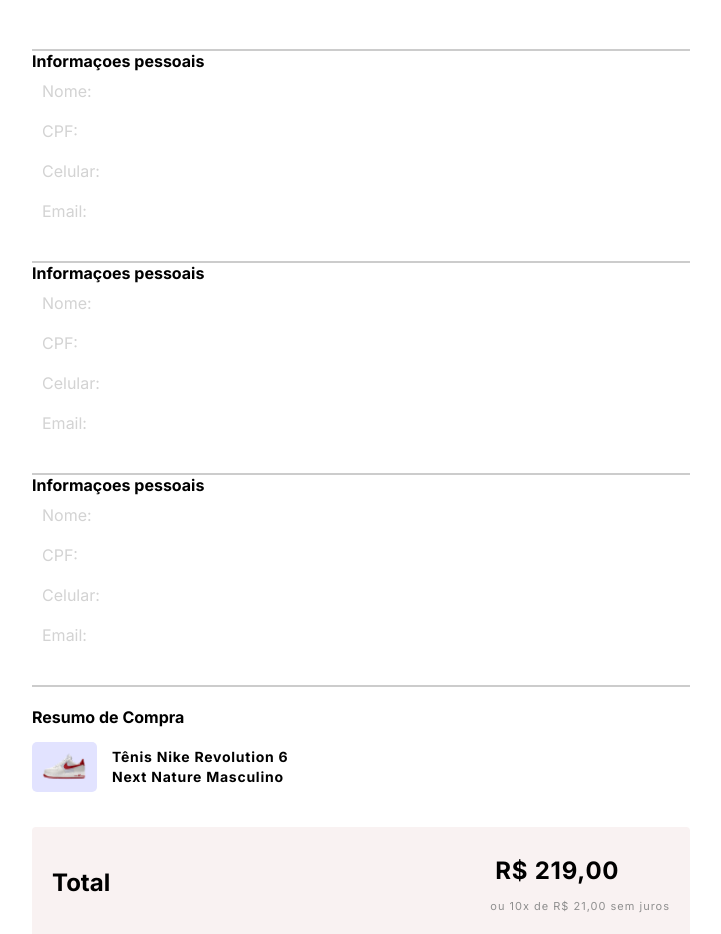
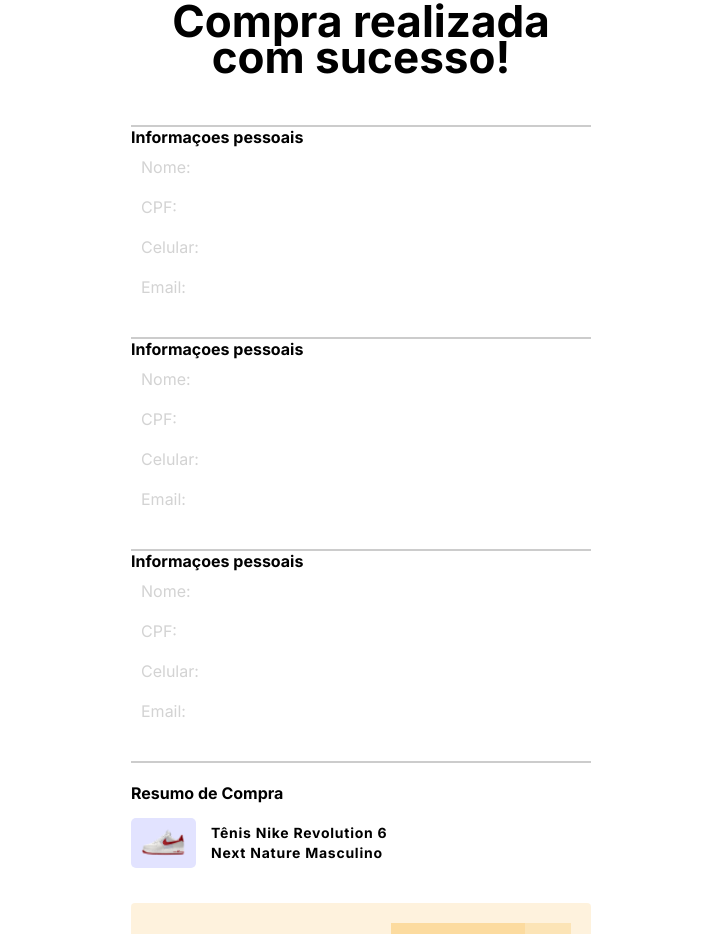
Before and after one commit to FS10-digitalcollege/digital-store, a React (Vite) app: page / in a window 1280 px wide. Shown: the part 418-1352 px from the top of the page, without its empty margins (279-1000 px from the left). Built offline with nearby package versions, Linux system fonts and the light colour scheme.

Commit message:
terminar o responsivo

```diff
--- a/src/App.jsx
+++ b/src/App.jsx
@@ -1,11 +1,14 @@
 // import ListaDeProdutos from './components/ListaDeProdutos'
 // import PageLayout from './layouts/PageLayout'
 import ConclusaoDeCompra from "./pages/ConclusaoDeCompra"
+import Footer from "./components/Footer"
+
 
 function App() {
   return (
     <>
       <ConclusaoDeCompra></ConclusaoDeCompra>
+      <Footer></Footer>
     </>
   )
 }
--- a/src/components/CardInfo/style.css
+++ b/src/components/CardInfo/style.css
@@ -13,7 +13,7 @@
     margin: 242px 301px;
     background-color: #ffffff;
     border-radius: 5px;
-    padding: 10px;
+    padding: 10px 10px;
 }
 
 .cardImg{
@@ -21,15 +21,17 @@
     justify-content: center;
     align-items: center;
     flex-direction: column;
-    width: 600px;
+    width: 400px;
     font-size: 22px;
     font-weight: bold;
     line-height: 36px;
     text-align: center;
+    background-color: #ffffff;
 }
 
 .cardImg img,h1{
     padding-bottom:20px;
+    background-color: #ffffff;
 }
 
 .card{
@@ -51,6 +53,7 @@
 
 .card p,span{
     display: inline-block;
+    background-color: #ffffff;
 
 }
 .card .info p{
@@ -60,21 +63,26 @@
     line-height: 22px;
     letter-spacing: 0.25px;
     text-align: center;
-
+    background-color: #ffffff;
 }
 
 .card .info span{
     color: lightgray;
 }
 
+.card h4{
+    background-color: #ffffff;
+}
+
  .card .info,span{
     padding: 5px;
-
+    background-color: #ffffff;
  }
 
  .cardResumo{
     width: 100%;
     padding: 20px 0;
+    background-color: #ffffff;
  }
 
  .cardResumoInfo{
@@ -83,7 +91,11 @@
     padding: 15px 0;
     gap: 15px;
     align-items: center;
+    background-color: #ffffff;
+ }
 
+ .cardResumo h4{
+    background-color: #ffffff;
  }
 
  .cardResumo .cardResumoInfo img{
@@ -100,8 +112,8 @@
     line-height: 20px;
     letter-spacing: 0.75px;
     text-align: left;
-    width: 30%;
-
+    width: 40%;
+    background-color: #ffffff;
  }
 
 .cardFooter{
@@ -109,7 +121,7 @@
     justify-content: space-between;
     align-items: center;
     width: 100%;
-    background-color: #f9f2f2;
+    background-color: rgba(246, 170, 28, 0.15);
     padding: 20px;
     border-radius: 4px;
     border: 1px;
@@ -122,6 +134,7 @@
     line-height: 38px;
     letter-spacing: 0.75px;
     text-align: center;
+    background-color: rgba(246, 170, 28, 0.15);
 }
 
 .cardFooter div p{
@@ -131,6 +144,17 @@
     letter-spacing: 1px;
     text-align: right;
     color: #8f8f8f;
+    background-color: rgba(246, 170, 28, 0.15);
+
+}
+
+.cardFooter h2{
+    background-color: rgba(246, 170, 28, 0.15);
+
+}
+
+.cardFooter div{
+    background-color: rgba(246, 170, 28, 0.20);
 
 }
 
@@ -139,6 +163,7 @@
     letter-spacing: 0.75px;
     text-align: left;
     font-size: larger;
+    background-color: rgba(246, 170, 28, 0.15);
 }
 
 a{
@@ -150,8 +175,17 @@ a{
     color:#474747;
     text-decoration: underline;
     padding: 15px 0;
+    background-color: #ffffff;
+
  }
 
- @media screen {
+
+ @media (min-width: 768px) and (min-width: 1023px){
+    #container{
+        margin: 318px 400px;
+    }
+ }
+
+ @media screen and (max-width: 767px){
 
  }
```
